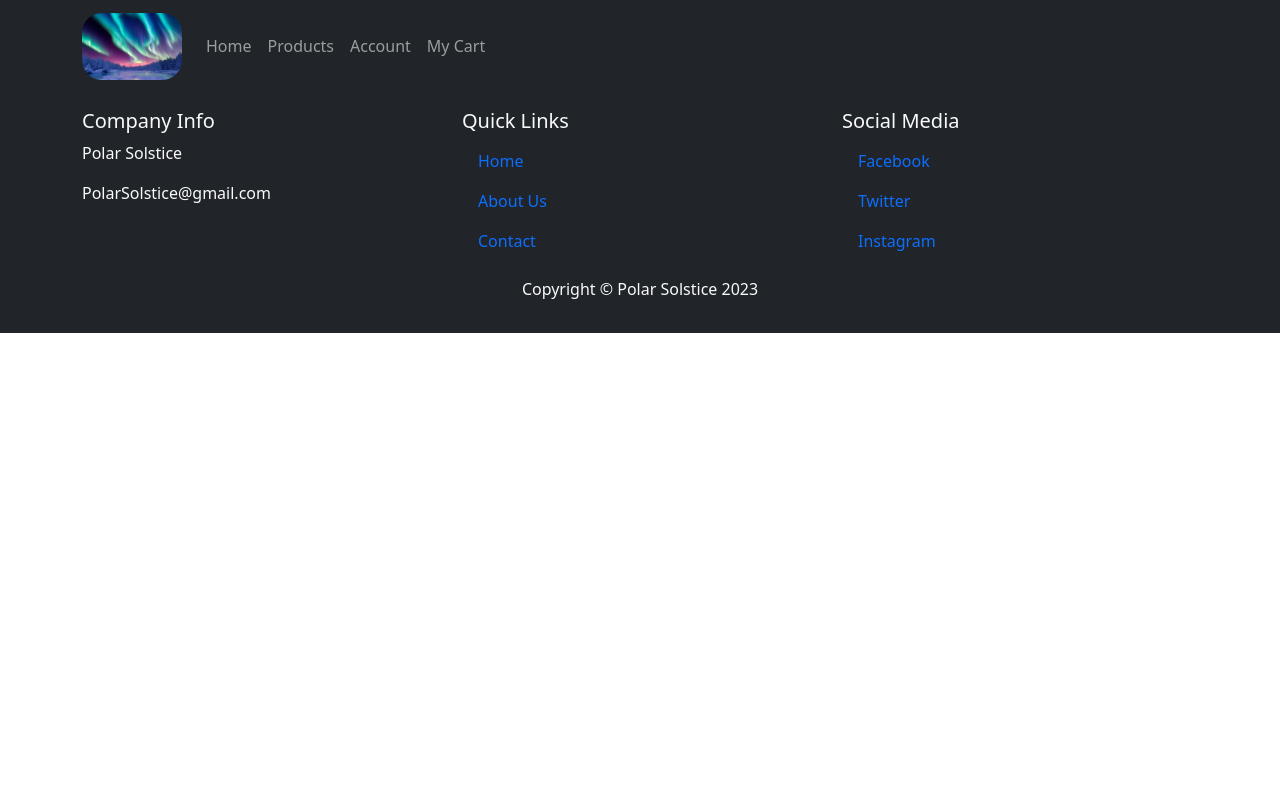
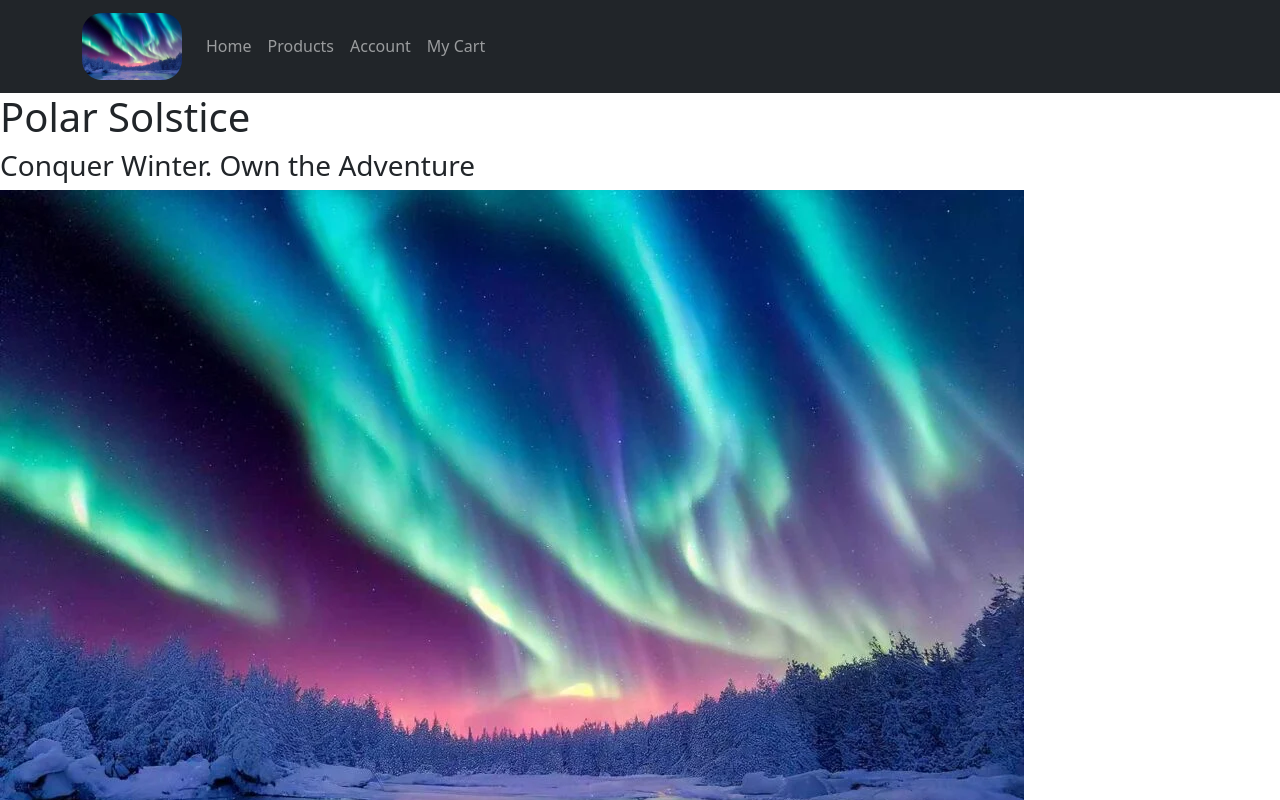
Before and after one commit to 1-TeamCool/Polar-Solstice, a React (Vite) app: page / in a window 1280 px wide. Shown: the top 800 px of the page. Built offline with nearby package versions, Linux system fonts and the light colour scheme.

Commit message:
removed homepage route

```diff
--- a/src/App.jsx
+++ b/src/App.jsx
@@ -11,7 +11,7 @@ const App = () => {
       <Router>
         <Navigation/>
         <Routes>
-          <Route exact path="/homepage" element={<Homepage/>} />
+          <Route exact path="/" element={<Homepage/>} />
           <Route exact path="/account" element={<Account/>} />
           <Route exact path="/cart" element={<Cart/>} />
           <Route exact path="/products" element={<Products/>} />
--- a/src/components/navigation.jsx
+++ b/src/components/navigation.jsx
@@ -11,7 +11,7 @@ const Navigation = () => {
                         <img style={{width: "100px", borderRadius: "20px"}} src={homeImage} alt="Home Image" />
                     </Navbar.Brand>
                     <Nav className="me-auto">
-                        <Nav.Link href="/homepage">Home</Nav.Link>
+                        <Nav.Link href="/">Home</Nav.Link>
                         <Nav.Link href="/products">Products</Nav.Link>
                         <Nav.Link href="/account">Account</Nav.Link>
                         <Nav.Link href="/cart">My Cart</Nav.Link>
```
